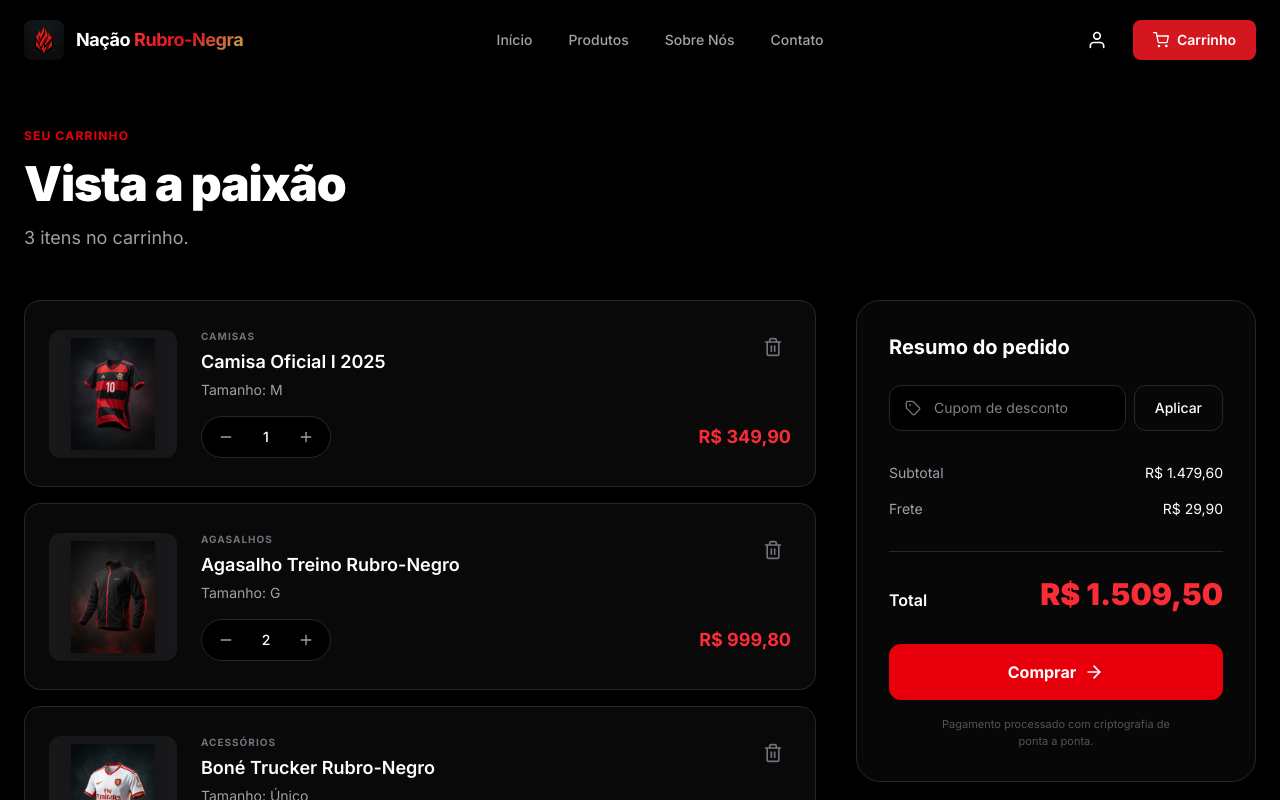
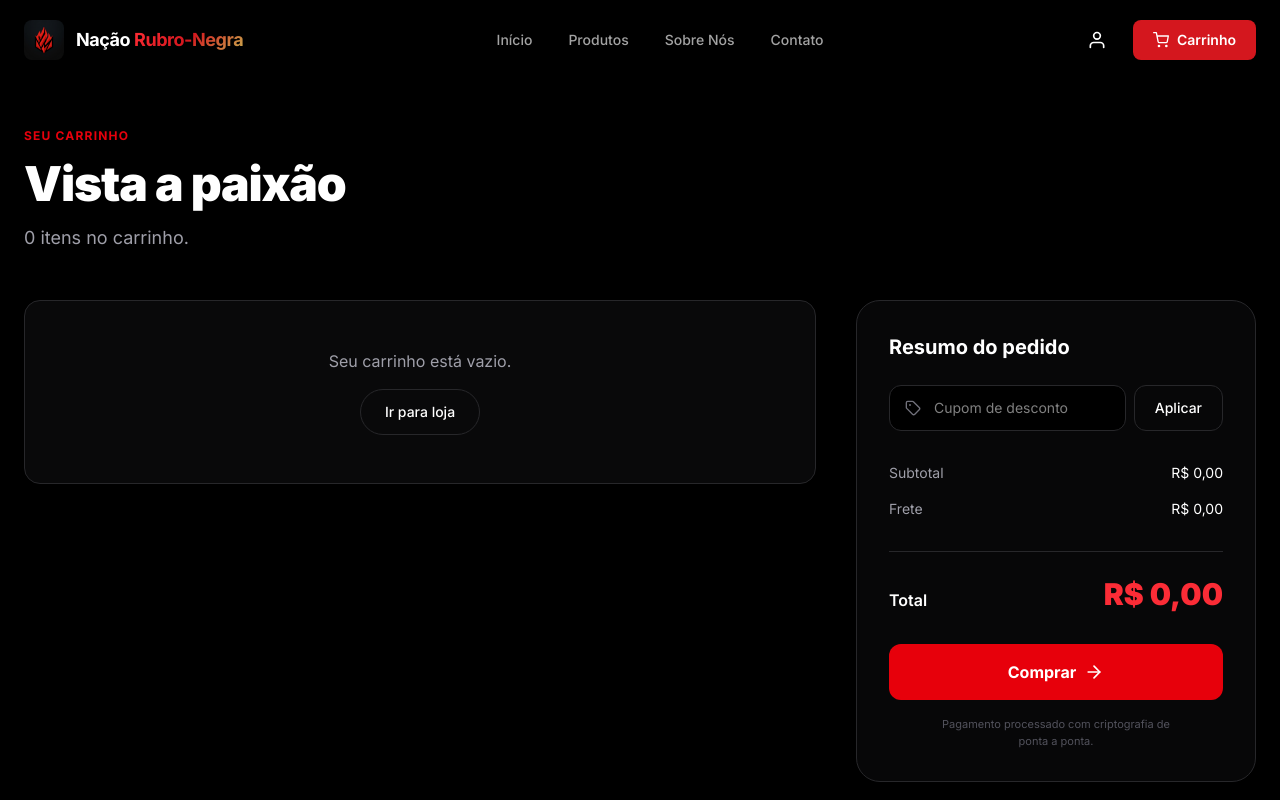
Before and after one commit to brunokeil/Desafio_Next_2026.2, a Next.js app: page /carrinho in a window 1280 px wide. Shown: the top 800 px of the page. Built offline with nearby package versions, Linux system fonts and the light colour scheme.

Commit message:
feat: add global shopping cart state and functionality

```diff
--- a/app/layout.tsx
+++ b/app/layout.tsx
@@ -15,6 +15,8 @@
   keywords: ["Flamengo", "loja", "camisas", "futebol", "rubro-negro"],
 };
 
+import { CartProvider } from "@/context/CartContext";
+
 export default function RootLayout({
   children,
 }: Readonly<{
@@ -22,7 +24,11 @@
 }>) {
   return (
     <html lang="pt-BR" className={`${inter.variable} h-full antialiased`} suppressHydrationWarning>
-      <body className="min-h-full flex flex-col">{children}</body>
+      <body className="min-h-full flex flex-col">
+        <CartProvider>
+          {children}
+        </CartProvider>
+      </body>
     </html>
   );
 }
--- a/app/produtos/[id]/ProductClient.tsx
+++ b/app/produtos/[id]/ProductClient.tsx
@@ -4,6 +4,7 @@
 import { useState } from "react";
 import { Heart, ShoppingBag, Truck, ArrowLeft, Check, Plus, Minus, Star } from "lucide-react";
 import Link from "next/link";
+import { useCart } from "@/context/CartContext";
 
 interface Product {
   id: number;
@@ -19,6 +20,7 @@
   const [selectedSize, setSelectedSize] = useState("M");
   const [quantity, setQuantity] = useState(1);
   const [isAdded, setIsAdded] = useState(false);
+  const { addToCart } = useCart();
 
   const [cep, setCep] = useState("");
   const [shippingData, setShippingData] = useState<{ address: string; price: number; days: number } | null>(null);
@@ -65,6 +67,15 @@
   const SIZES = ["P", "M", "G", "GG", "XG"];
 
   const handleAddToCart = () => {
+    addToCart({
+      id: product.id,
+      category: product.category,
+      name: product.name,
+      size: selectedSize,
+      price: parseFloat(product.price.replace("R$ ", "").replace(".", "").replace(",", ".")),
+      quantity: quantity,
+      image: product.image,
+    });
     setIsAdded(true);
     setTimeout(() => setIsAdded(false), 2000);
   };
--- a/components/Carrinho.tsx
+++ b/components/Carrinho.tsx
@@ -5,57 +5,13 @@
 import { useState } from "react";
 import { Trash2, Plus, Minus, Tag, ArrowRight } from "lucide-react";
 
-const initialCart = [
-  {
-    id: 1,
-    category: "CAMISAS",
-    name: "Camisa Oficial I 2025",
-    size: "M",
-    price: 349.9,
-    quantity: 1,
-    image: "/product-1.jpg",
-  },
-  {
-    id: 2,
-    category: "AGASALHOS",
-    name: "Agasalho Treino Rubro-Negro",
-    size: "G",
-    price: 499.9,
-    quantity: 2,
-    image: "/product-3.jpg",
-  },
-  {
-    id: 3,
-    category: "ACESSÓRIOS",
-    name: "Boné Trucker Rubro-Negro",
-    size: "Único",
-    price: 129.9,
-    quantity: 1,
-    image: "/product-2.jpg",
-  },
-];
+import { useCart } from "@/context/CartContext";
 
 export default function Carrinho() {
-  const [cartItems, setCartItems] = useState(initialCart);
-
-  const handleQuantity = (id: number, delta: number) => {
-    setCartItems(items =>
-      items.map(item => {
-        if (item.id === id) {
-          const newQ = Math.max(1, item.quantity + delta);
-          return { ...item, quantity: newQ };
-        }
-        return item;
-      })
-    );
-  };
-
-  const handleRemove = (id: number) => {
-    setCartItems(items => items.filter(item => item.id !== id));
-  };
+  const { cartItems, updateQuantity, removeFromCart } = useCart();
 
   const subtotal = cartItems.reduce((acc, item) => acc + item.price * item.quantity, 0);
-  const frete = 29.90;
+  const frete = cartItems.length > 0 ? 29.90 : 0;
   const total = subtotal + frete;
 
   return (
@@ -77,9 +33,19 @@
         <div className="flex flex-col lg:flex-row gap-10">
 
           <div className="flex-1 flex flex-col gap-4">
-            {cartItems.map(item => (
+            {cartItems.length === 0 ? (
+              <div className="text-center py-12 bg-zinc-900/40 border border-zinc-800 rounded-2xl">
+                <p className="text-zinc-400 mb-4">Seu carrinho está vazio.</p>
+                <Link
+                  href="/produtos"
+                  className="inline-flex items-center justify-center px-6 py-3 border border-zinc-800 rounded-full text-sm font-medium text-white hover:bg-zinc-900 transition-colors"
+                >
+                  Ir para loja
+                </Link>
+              </div>
+            ) : cartItems.map(item => (
               <div
-                key={item.id}
+                key={`${item.id}-${item.size}`}
                 className="flex items-center gap-6 p-4 md:p-6 bg-zinc-900/40 border border-zinc-800 rounded-2xl relative"
               >
                 <div className="relative w-24 h-24 md:w-32 md:h-32 bg-zinc-900 rounded-xl overflow-hidden flex-shrink-0 flex items-center justify-center p-2">
@@ -108,7 +74,7 @@
                     </div>
 
                     <button
-                      onClick={() => handleRemove(item.id)}
+                      onClick={() => removeFromCart(item.id, item.size)}
                       className="text-zinc-500 hover:text-red-500 transition-colors p-2"
                       title="Remover"
                     >
@@ -119,7 +85,7 @@
                   <div className="flex items-center justify-between mt-4">
                     <div className="flex items-center gap-4 bg-black border border-zinc-800 rounded-full px-2 py-1">
                       <button
-                        onClick={() => handleQuantity(item.id, -1)}
+                        onClick={() => updateQuantity(item.id, item.size, -1)}
                         className="w-8 h-8 flex items-center justify-center text-zinc-400 hover:text-white transition-colors"
                       >
                         <Minus className="w-4 h-4" />
@@ -128,7 +94,7 @@
                         {item.quantity}
                       </span>
                       <button
-                        onClick={() => handleQuantity(item.id, 1)}
+                        onClick={() => updateQuantity(item.id, item.size, 1)}
                         className="w-8 h-8 flex items-center justify-center text-zinc-400 hover:text-white transition-colors"
                       >
                         <Plus className="w-4 h-4" />
@@ -143,6 +109,7 @@
               </div>
             ))}
 
+            {cartItems.length > 0 && (
               <div className="mt-4">
                 <Link
                   href="/produtos"
@@ -151,6 +118,7 @@
                   Continuar comprando
                 </Link>
               </div>
+            )}
           </div>
 
           <div className="w-full lg:w-[400px]">
--- a/components/Navbar.tsx
+++ b/components/Navbar.tsx
@@ -3,6 +3,7 @@
 import { useState, useEffect } from "react";
 import Image from "next/image";
 import Link from "next/link";
+import { useCart } from "@/context/CartContext";
 
 const navLinks = [
   { label: "Início", href: "/" },
@@ -14,6 +15,9 @@
 export default function Navbar() {
   const [scrolled, setScrolled] = useState(false);
   const [mobileOpen, setMobileOpen] = useState(false);
+  const { cartItems } = useCart();
+
+  const cartItemCount = cartItems.reduce((acc, item) => acc + item.quantity, 0);
 
   useEffect(() => {
     const handleScroll = () => setScrolled(window.scrollY > 20);
@@ -89,7 +93,7 @@
               <circle cx="20" cy="21" r="1" />
               <path d="M1 1h4l2.68 13.39a2 2 0 0 0 2 1.61h9.72a2 2 0 0 0 2-1.61L23 6H6" />
             </svg>
-            Carrinho
+            Carrinho {cartItemCount > 0 && `(${cartItemCount})`}
           </Link>
 
           <button
@@ -138,7 +142,7 @@
             onClick={() => setMobileOpen(false)}
             className="mt-2 px-4 py-3 text-sm font-semibold text-center rounded-lg bg-[var(--fla-red)] text-white"
           >
-            Carrinho
+            Carrinho {cartItemCount > 0 && `(${cartItemCount})`}
           </Link>
         </div>
       </div>
--- /dev/null
+++ b/context/CartContext.tsx
@@ -0,0 +1,94 @@
+"use client";
+
+import React, { createContext, useContext, useState, useEffect } from "react";
+
+export type CartItem = {
+  id: number;
+  category: string;
+  name: string;
+  size: string;
+  price: number;
+  quantity: number;
+  image: string;
+};
+
+interface CartContextType {
+  cartItems: CartItem[];
+  addToCart: (item: CartItem) => void;
+  removeFromCart: (id: number, size: string) => void;
+  updateQuantity: (id: number, size: string, delta: number) => void;
+  clearCart: () => void;
+}
+
+const CartContext = createContext<CartContextType | undefined>(undefined);
+
+export function CartProvider({ children }: { children: React.ReactNode }) {
+  const [cartItems, setCartItems] = useState<CartItem[]>([]);
+  const [isLoaded, setIsLoaded] = useState(false);
+
+
+  useEffect(() => {
+    const savedCart = localStorage.getItem("nacao-cart");
+    if (savedCart) {
+      try {
+        setCartItems(JSON.parse(savedCart));
+      } catch (e) {
+        console.error("Failed to parse cart from local storage", e);
+      }
+    }
+    setIsLoaded(true);
+  }, []);
+
+
+  useEffect(() => {
+    if (isLoaded) {
+      localStorage.setItem("nacao-cart", JSON.stringify(cartItems));
+    }
+  }, [cartItems, isLoaded]);
+
+  const addToCart = (newItem: CartItem) => {
+    setCartItems((prev) => {
+      const existing = prev.find((item) => item.id === newItem.id && item.size === newItem.size);
+      if (existing) {
+        return prev.map((item) =>
+          item.id === newItem.id && item.size === newItem.size
+            ? { ...item, quantity: item.quantity + newItem.quantity }
+            : item
+        );
+      }
+      return [...prev, newItem];
+    });
+  };
+
+  const removeFromCart = (id: number, size: string) => {
+    setCartItems((prev) => prev.filter((item) => !(item.id === id && item.size === size)));
+  };
+
+  const updateQuantity = (id: number, size: string, delta: number) => {
+    setCartItems((prev) =>
+      prev.map((item) => {
+        if (item.id === id && item.size === size) {
+          const newQ = Math.max(1, item.quantity + delta);
+          return { ...item, quantity: newQ };
+        }
+        return item;
+      })
+    );
+  };
+
+  const clearCart = () => setCartItems([]);
+
+  return (
+    <CartContext.Provider value={{ cartItems, addToCart, removeFromCart, updateQuantity, clearCart }}>
+      {children}
+    </CartContext.Provider>
+  );
+}
+
+export function useCart() {
+  const context = useContext(CartContext);
+  if (context === undefined) {
+    throw new Error("useCart must be used within a CartProvider");
+  }
+  return context;
+}
```
Lines whose indentation alone changed are shown as unchanged.
